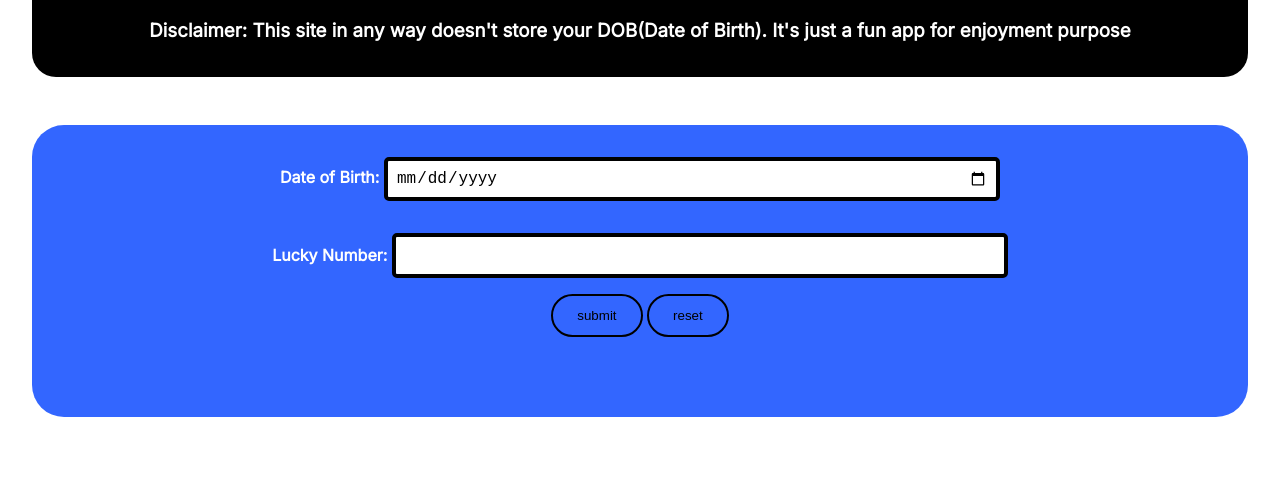
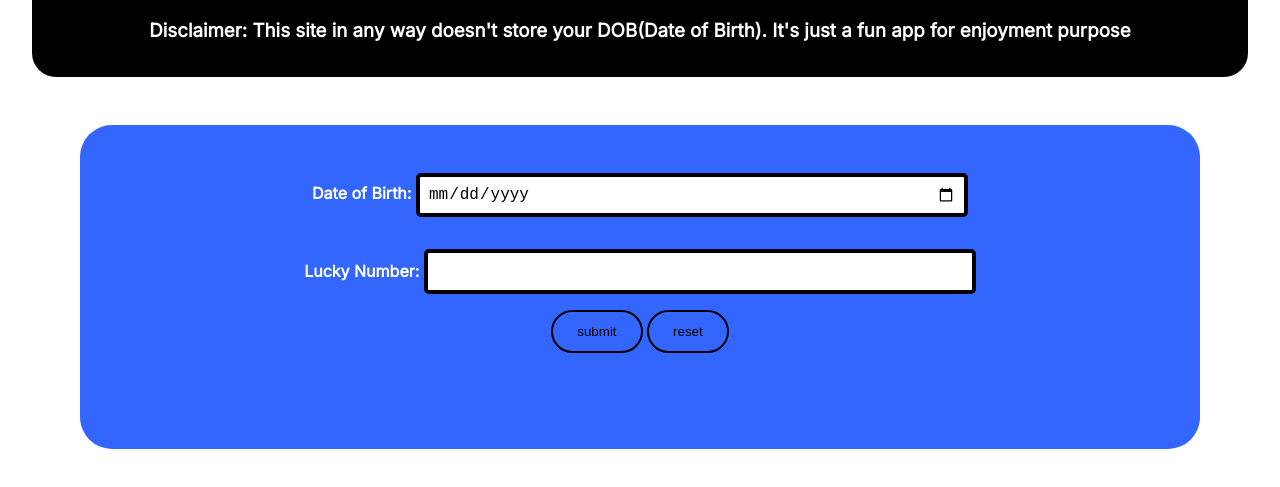
Before and after one commit to harshv1741/neog-lucky-birthday, a plain HTML site: page index.html in a window 1280 px wide. Shown: the part 87-574 px from the top of the page. Drawn offline with Linux system fonts and the light colour scheme.

Commit message:
Fixing Margin Problem

```diff
--- a/style.css
+++ b/style.css
@@ -25,12 +25,12 @@ body {
 
 .input {
   margin: 3rem;
-  padding: 1rem;
+  padding: 2rem;
   border-radius: var(--global-border-radius);
   background-color: var(--back-color2);
   color: var(--text-color);
-  margin-left: auto;
-  margin-right: auto;
+  margin-left: 3rem;
+  margin-right: 3rem;
 }
 
 input {
```
